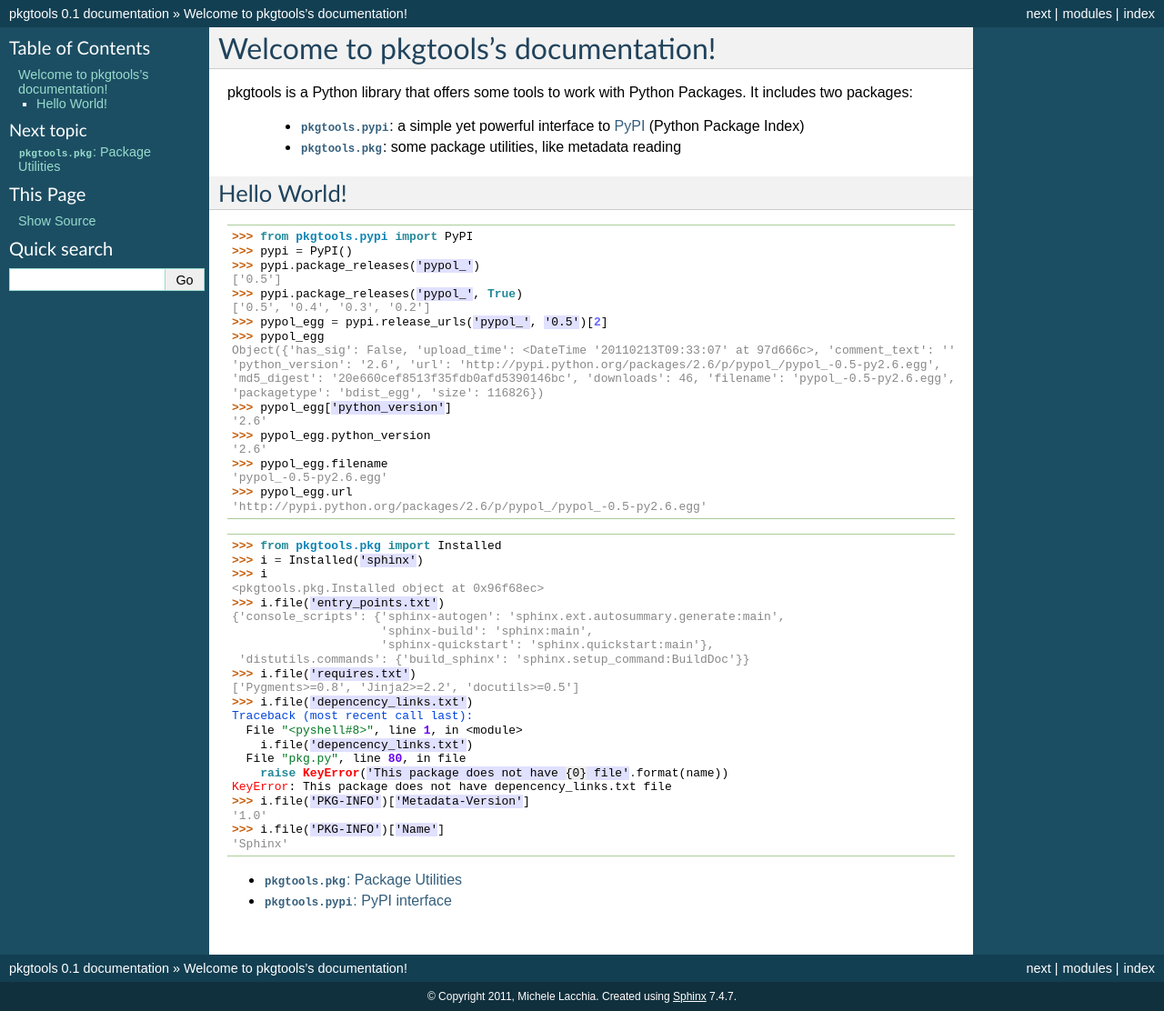
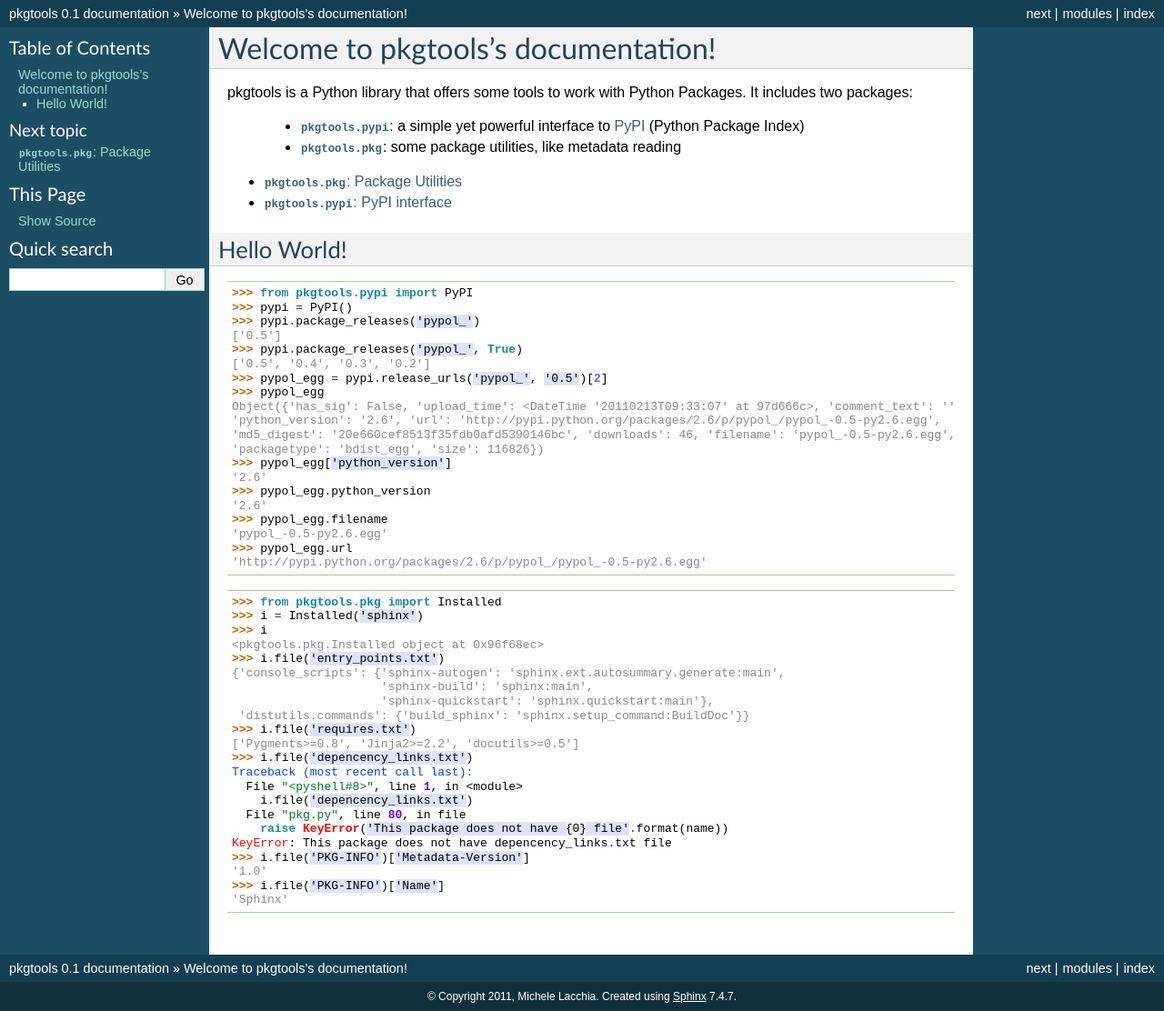
Before and after one commit to rubik/pkgtools, a Sphinx documentation site: the page built from docs/index.rst, in a window 1280 px wide. Shown: the whole page at 91% size. Built offline with Sphinx 7.4.7, drawn with Linux system fonts in a browser that asks for light colours; some of the changed lines change nothing that is shown.

Commit message:
Updated docs

```diff
--- a/docs/index.rst
+++ b/docs/index.rst
@@ -11,6 +11,11 @@
     * :mod:`pkgtools.pypi`: a simple yet powerful interface to `PyPI <http://pypi.python.org/pypi>`_ (Python Package Index)
     * :mod:`pkgtools.pkg`: some package utilities, like metadata reading
 
+
+.. toctree::
+
+   pkg.rst
+   pypi.rst
 
 Hello World!
 ------------
@@ -62,8 +67,3 @@
     '1.0'
     >>> i.file('PKG-INFO')['Name']
     'Sphinx'
-
-.. toctree::
-
-   pkg.rst
-   pypi.rst
```
